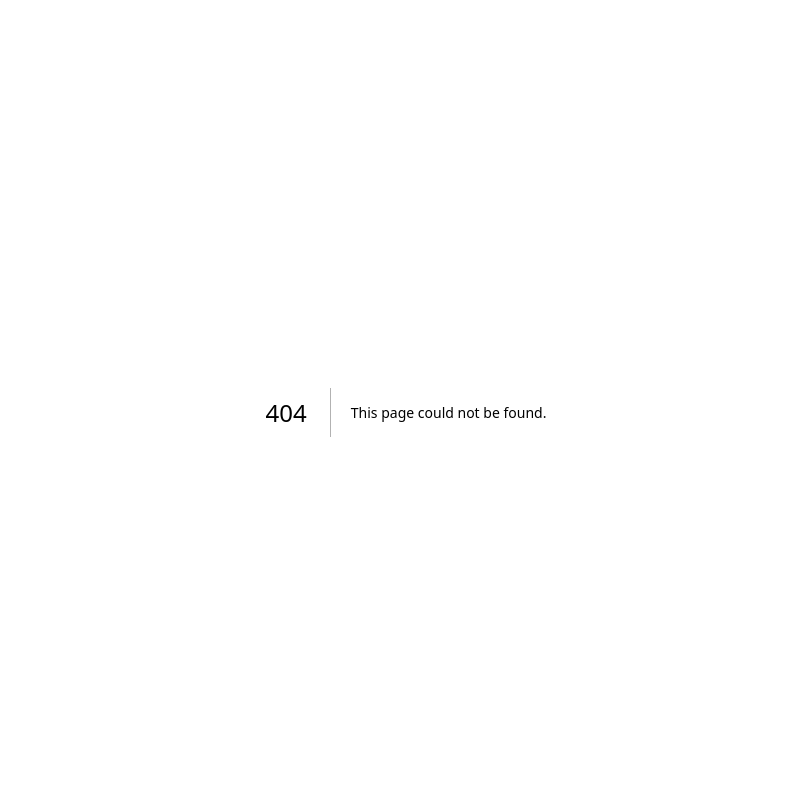
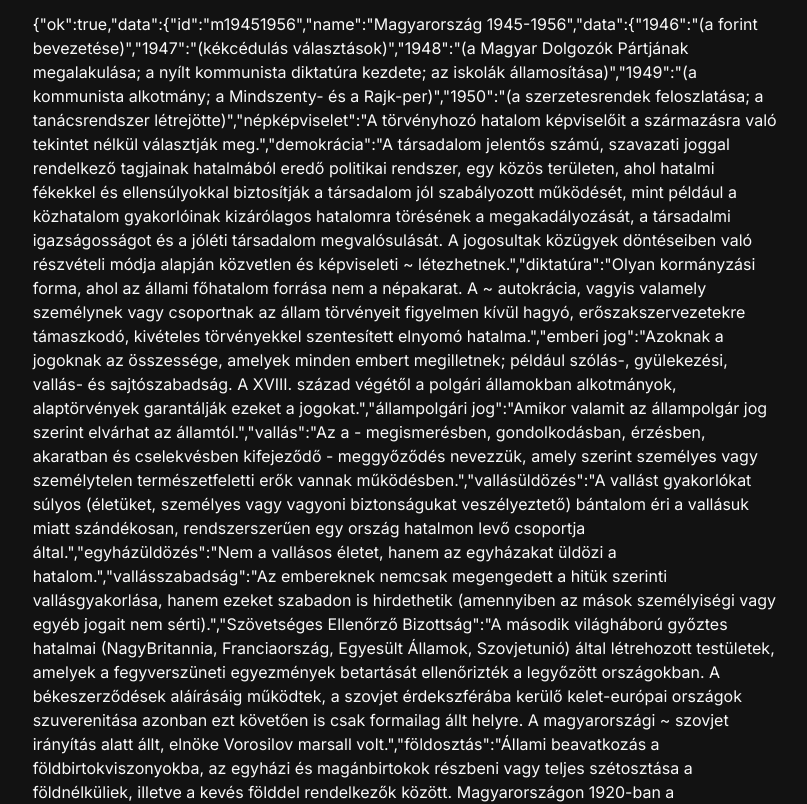
Before and after one commit to trinyo/tale, a Next.js app: page /set/m19451956 in a window 1280 px wide. Before the commit this address had no page. Shown: the top 804 px of the page, without its empty margins (234-1041 px from the left). Built offline with nearby package versions, Linux system fonts and the light colour scheme.

Commit message:
feat: :sparkles: add set page with validation

```diff
--- /dev/null
+++ b/src/app/set/[id]/page.tsx
@@ -0,0 +1,23 @@
+import { DataSets } from "@/data/datasets";
+import { redirect, useRouter } from "next/navigation";
+import React from "react";
+
+function useSet(id: string) {
+  const set = DataSets.find((x) => x.id === id);
+
+  if (!set) {
+    return { ok: false, error_code: "invalid_param", error: "set with id does not exists" };
+  }
+
+  return { ok: true, data: set };
+}
+
+export default function SetPage({ params }: { params: { id: string } }) {
+  const set = useSet(params.id);
+
+  if (!set.ok) {
+    redirect("/");
+  }
+
+  return <div>{JSON.stringify(set)}</div>;
+}
```
